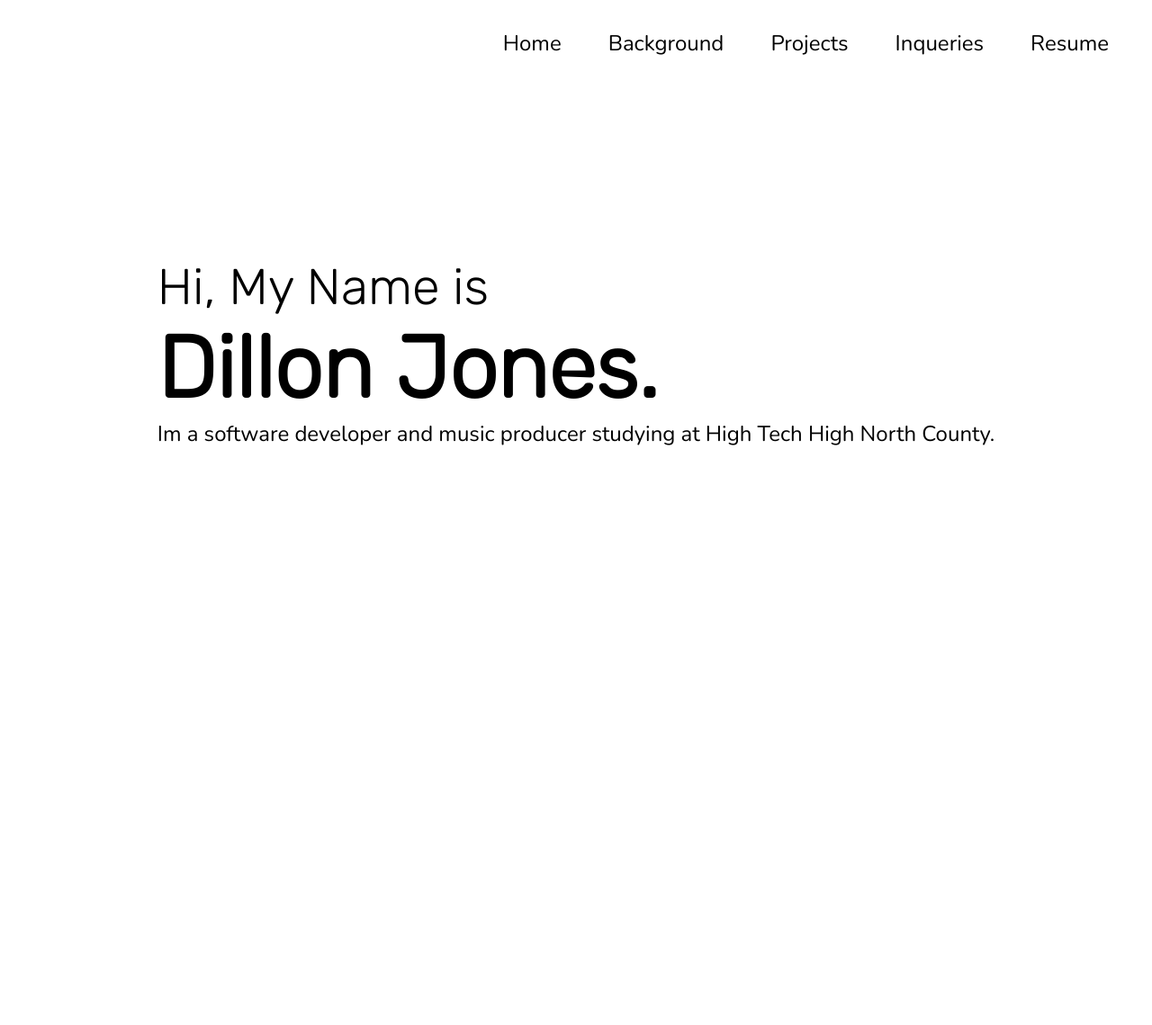
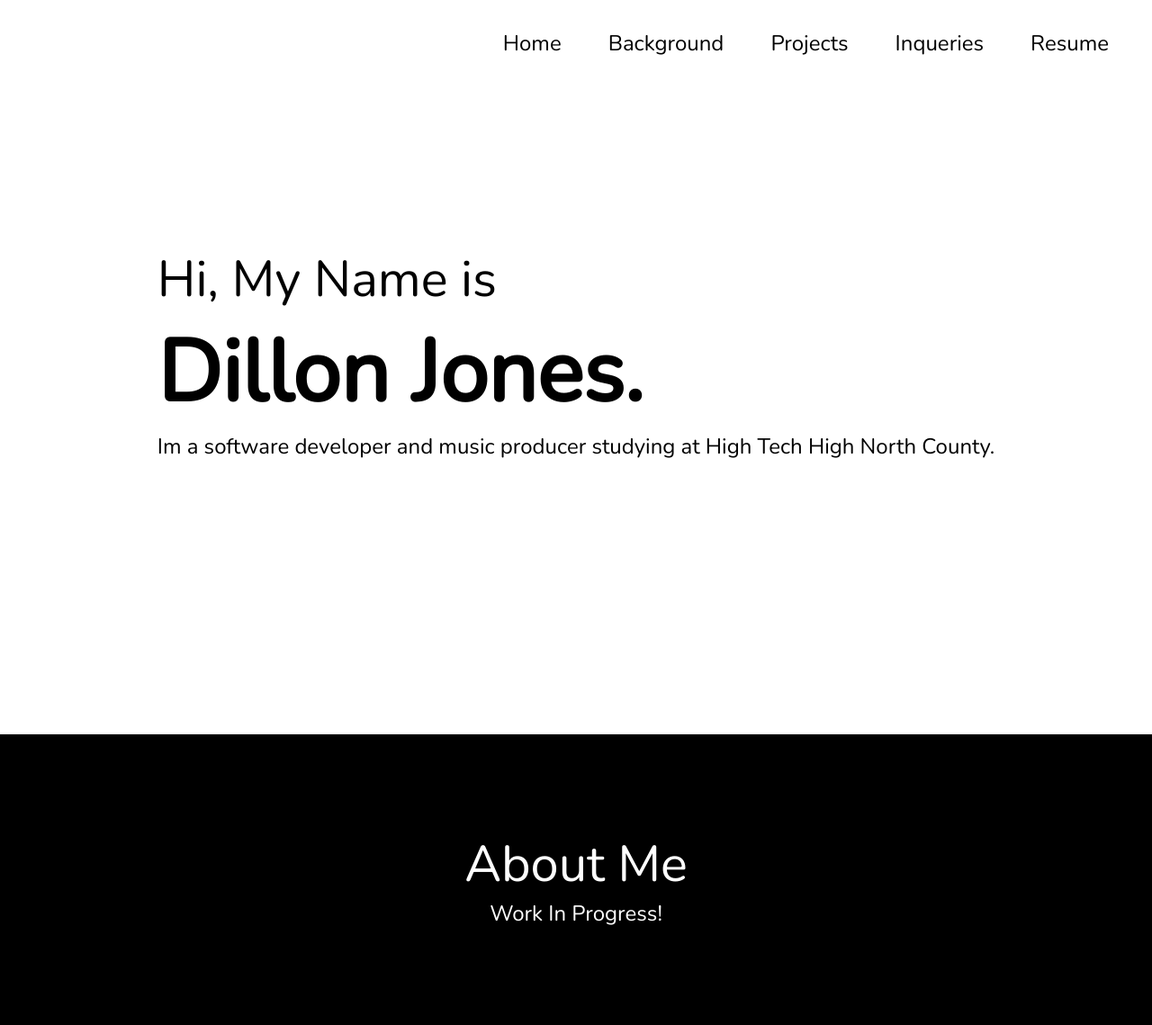
Before and after one commit to QuasariumGH/quasariumgh.github.io, a plain HTML site: page index.html in a window 1280 px wide. Shown: the whole page at 90% size. Before the commit the page ends 800 px from the top, so only its background shows below. Drawn offline with nearby package versions, Linux system fonts and the light colour scheme.

Commit message:
Added about page, fixed scaling, and cleaned code

```diff
--- a/index.html
+++ b/index.html
@@ -1,4 +1,13 @@
 <!DOCTYPE html>
+<style>
+    *, *:before, *:after{
+    box-sizing: border-box;
+}
+*{
+    margin: 0;
+    padding: 0;
+}
+</style>
 <html lang = "en">
     <title>Digital Portfolio - Dillon Jones</title>
     <link rel="stylesheet" type="text/css" href="//fonts.googleapis.com/css?family=Nunito"/>
@@ -13,13 +22,18 @@
             <a href="index.html"class="TopLinks">Resume</a>
         </div>
         <div class="HeaderSection">
-            <div class="Centered">
-                <p class="HeaderMedium">Hi, My Name is</p>
-                <h2 class="HeaderLarge">Dillon Jones.</h2>
-                <p class="HeaderSmall">Im a software developer and music producer studying at High Tech High North County.</p>
+            <div>
+                 <p class="HeaderMedium">Hi, My Name is</p>
+                 <h1 class="HeaderLarge">Dillon Jones.</h1>
+                 <p class="HeaderSmall">Im a software developer and music producer studying at High Tech High North County.</p>
             </div>
-        </div >
-        <div class="AboutMe">
+        </div>
+
+        <div class="BackgroundBox">
+            <div class="AboutMe">
+                <p style="color: white;" class="HeaderMedium">About Me</p>
+                <p style="color: white;" class="HeaderSmall">Work In Progress!</p>
+            </div>
         </div>
     </body>
 </html>
--- a/style.css
+++ b/style.css
@@ -12,17 +12,15 @@
     display: flex;
     align-items: center;
     justify-content: center;
+    margin-bottom: 28vh;
 }
 .HeaderSmall{
-    font-family: Nunito;
     font-size: 1.5em;
 }
  .HeaderMedium{
-    font-family: Rubik;
     font-size: 3.5em;
 }
 .HeaderLarge{
-    font-family: Rubik;
     font-size: 6em;
 }
 .TopLayout{
@@ -39,8 +37,19 @@
     text-decoration: none;
     color:black;
 }
-.Centered{
-    margin: 0 auto;
+.BackgroundBox{
+    background-color: black;
+    height: 100vh;
+    width: 100%;
+}
+.AboutMe{
+    font-family: Nunito;
+    height: 40vh;
+    flex-direction: column;
+    display: flex;
+    align-items: center;
+    justify-content: center;
+    text-align: center;
 }
 a:link{
     color:black;
```
Also changed, not shown: Background.html (+2 -2 lines), Inquiries.html (+2 -2 lines), Projects.html (+2 -3 lines).
